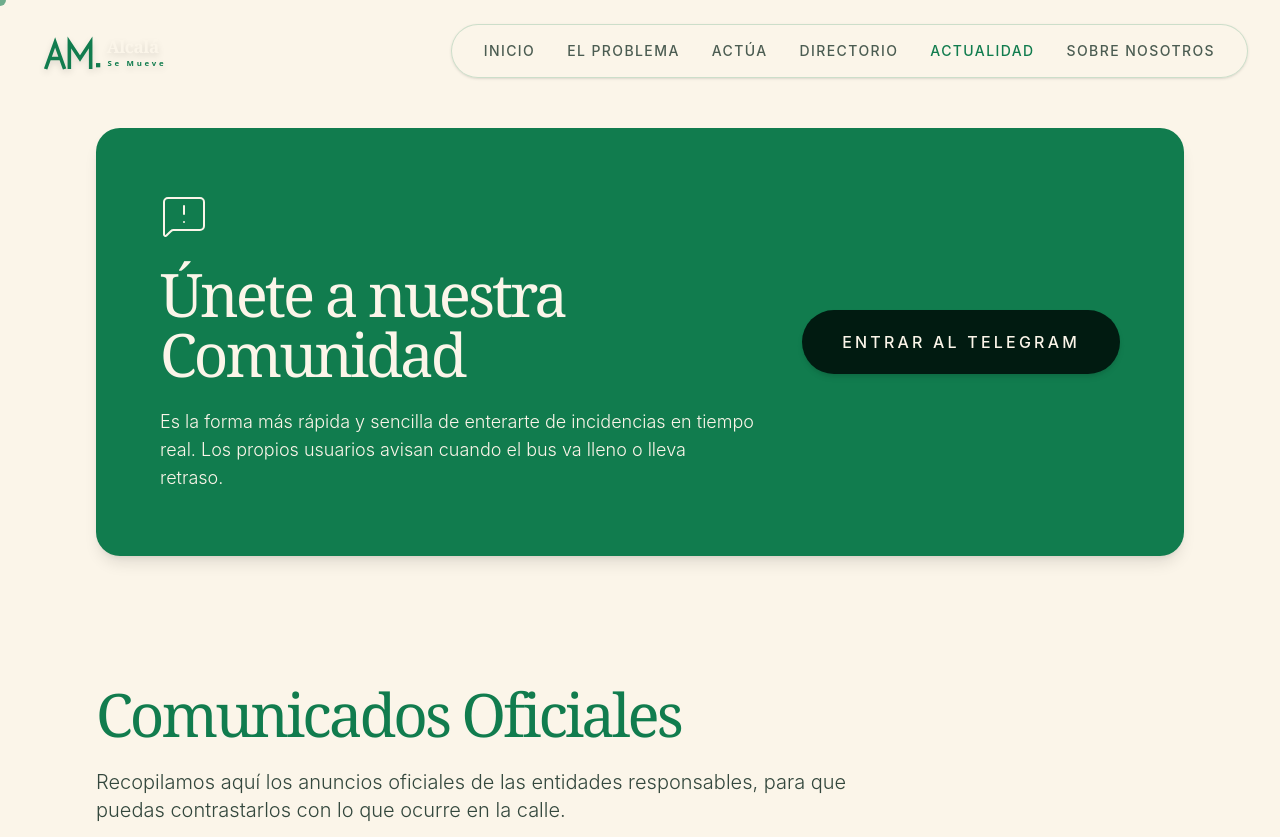
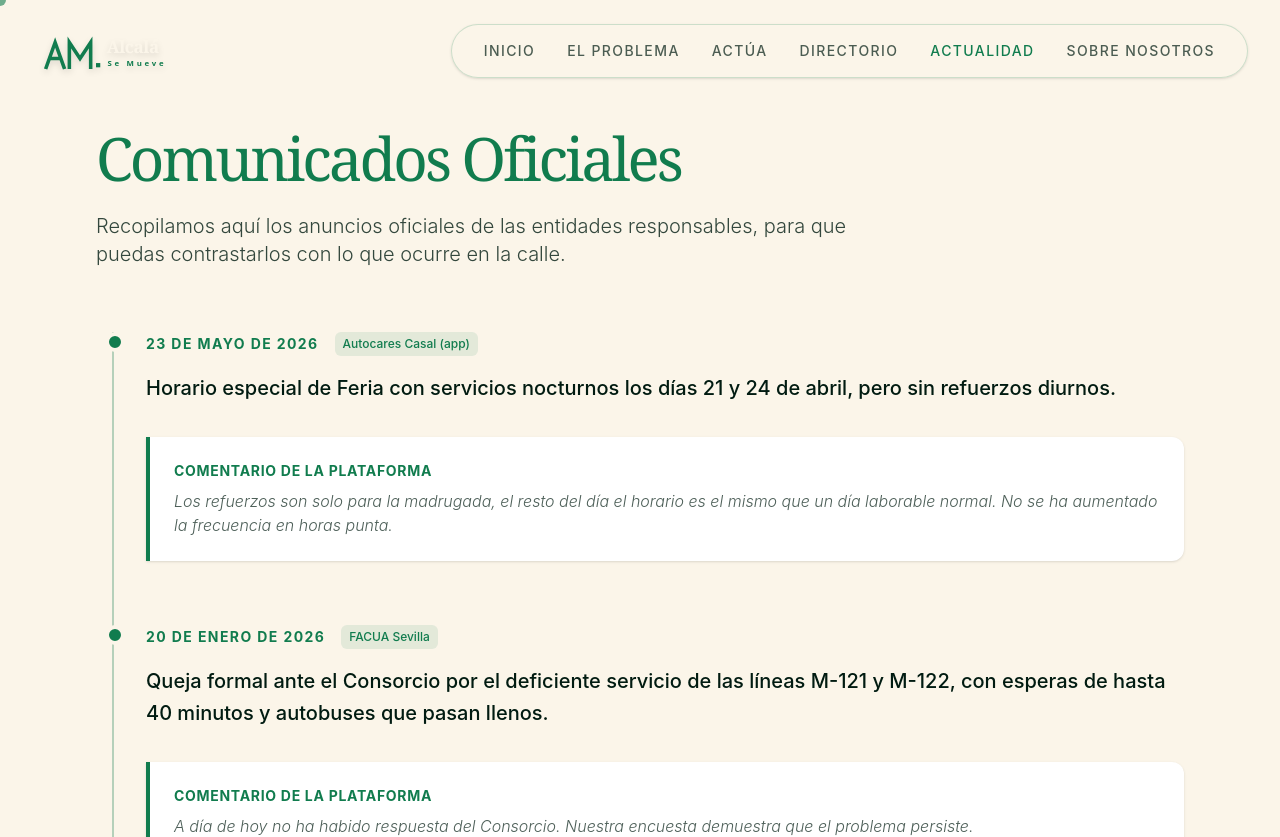
Before and after one commit to puyi27/ALCAL-SE-MUEVE, a React (Vite) app: page /actualidad in a window 1280 px wide. Shown: the top 837 px of the page. Built offline with nearby package versions, Linux system fonts and the light colour scheme.

Commit message:
UI: Eliminar todas las referencias y botones de Telegram

```diff
--- a/src/pages/Actualidad.jsx
+++ b/src/pages/Actualidad.jsx
@@ -46,18 +46,6 @@ export default function Actualidad() {
   return (
     <div ref={containerRef} className="pt-32 pb-24 px-8 md:px-24 max-w-[100rem] mx-auto text-[#011B11]">
 
-      <section className="dark-zone mb-32 bg-[#117C4E] text-[#FBF5E9] p-12 md:p-16 rounded-3xl flex flex-col md:flex-row items-center justify-between gap-12 shadow-lg">
-        <div className="flex flex-col gap-6 w-full md:w-2/3">
-          <MessageSquareWarning size={48} strokeWidth={1} />
-          <h2 className="text-4xl md:text-6xl font-serif tracking-tighter">Únete a nuestra Comunidad</h2>
-          <p className="text-lg font-light">
-            Es la forma más rápida y sencilla de enterarte de incidencias en tiempo real. Los propios usuarios avisan cuando el bus va lleno o lleva retraso.
-          </p>
-        </div>
-        <a href="#" className="w-full md:w-auto px-10 py-5 bg-[#011B11] text-[#FBF5E9] text-center font-medium uppercase tracking-[0.2em] rounded-full hover:scale-105 transition-transform whitespace-nowrap shadow-md">
-          Entrar al Telegram
-        </a>
-      </section>
 
       <section>
         <h2 className="text-4xl md:text-6xl font-serif tracking-tighter mb-6 text-[#117C4E]">
--- a/src/pages/Home.jsx
+++ b/src/pages/Home.jsx
@@ -153,12 +153,9 @@ export default function Home() {
                 </h3>
              </div>
              <p className="text-[#FBF5E9]/60 font-light max-w-sm leading-relaxed mb-8">
-               Miles de vecinos sufren a diario las deficiencias de Autocares Casal. Lee sus experiencias y únete a nuestra comunidad de Telegram para organizarnos y exigir un cambio real.
+               Miles de vecinos sufren a diario las deficiencias de Autocares Casal. Lee sus experiencias y ayúdanos a exigir un cambio real.
              </p>
              <div className="flex flex-col gap-5">
-               <a href="#" className="w-fit text-[#117C4E] pb-1 border-b border-[#117C4E] hover:opacity-80 uppercase tracking-widest text-sm font-medium">
-                 Unirse a Telegram
-               </a>
                <a href="https://www.autocarescasal.com/noticias-lineas-regulares" target="_blank" rel="noopener noreferrer" className="w-fit text-[#FBF5E9]/50 pb-1 border-b border-[#FBF5E9]/30 hover:text-[#FBF5E9] hover:border-[#FBF5E9] uppercase tracking-widest text-xs transition-colors">
                  Ver incidencias oficiales (Casal)
                </a>
```
